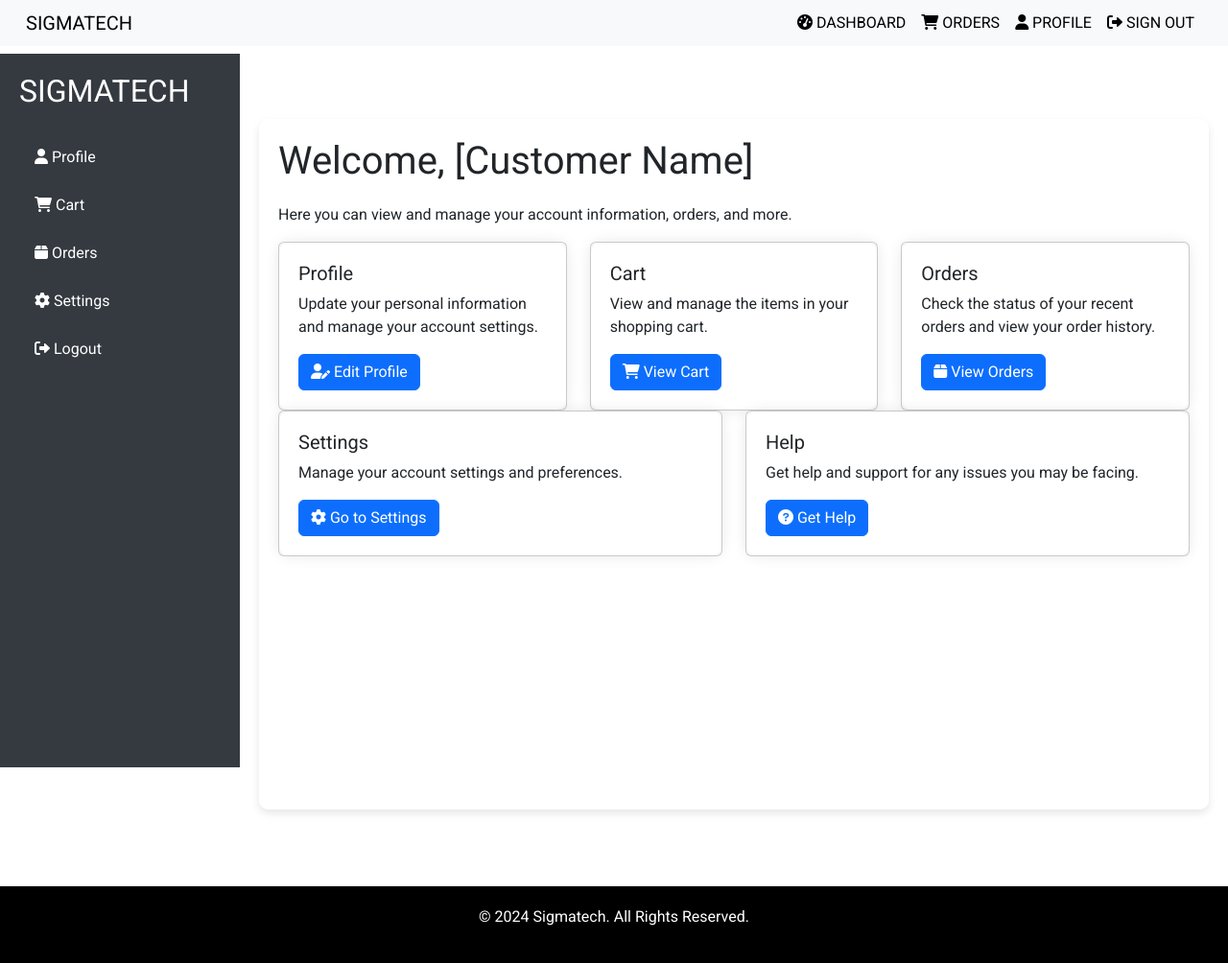
After one commit to peter-sigma/sigmatech, a Django app: page /dashboard/dashboard in a window 1280 px wide. The commit adds this page. Shown: the whole page at 96% size. Run offline with Django 5.2, Linux system fonts and the light colour scheme; a user stored in the database is signed in.

Commit message:
added login functionality + dashboard

```diff
--- /dev/null
+++ b/sigmatech/dashboard/templates/dashboard/base.html
@@ -0,0 +1,92 @@
+<!DOCTYPE html>
+<html lang="en">
+{% load static %}
+<head>
+    <meta charset="UTF-8">
+    <meta name="viewport" content="width=device-width, initial-scale=1.0">
+    <title>{% block title %}Dashboard - Sigmatech{% endblock %}</title>
+    <link href="https://cdn.jsdelivr.net/npm/bootstrap@5.3.0/dist/css/bootstrap.min.css" rel="stylesheet">
+    <link rel="stylesheet" href="https://cdnjs.cloudflare.com/ajax/libs/font-awesome/6.0.0-beta3/css/all.min.css">
+    <link rel="stylesheet" href="https://fonts.googleapis.com/css2?family=Roboto:wght@400;700&display=swap">
+    <link rel="stylesheet" href="{% static 'css/styles.css' %}">
+    <style>
+        .main-content {
+            flex: 1;
+            padding: 20px;
+            background-color: rgba(255, 255, 255, 0.9);
+            box-shadow: 0 4px 8px rgba(0, 0, 0, 0.1);
+            border-radius: 10px;
+            margin: 20px 20px 0;
+        }
+        .profile, .cart, .order, .settings, .help {
+            background: white;
+            border-radius: 10px;
+            box-shadow: 0 0 15px rgba(0, 0, 0, 0.1);
+            padding: 20px;
+            transition: transform 0.3s ease, box-shadow 0.3s ease;
+        }
+
+        .profile:hover, .cart:hover, .order:hover, .settings:hover, .help:hover {
+            transform: translateY(-10px);
+            box-shadow: 0 10px 20px rgba(0, 0, 0, 0.2);
+        }
+    </style>
+</head>
+
+<body>
+
+    <!-- Navbar -->
+    <nav class="navbar navbar-expand-lg navbar-light bg-light">
+        <div class="container-fluid">
+            <a class="navbar-brand" href="#">SIGMATECH</a>
+            <button class="navbar-toggler" type="button" data-bs-toggle="collapse" data-bs-target="#navbarNav"
+                aria-controls="navbarNav" aria-expanded="false" aria-label="Toggle navigation">
+                <span class="navbar-toggler-icon"></span>
+            </button>
+            <div class="collapse navbar-collapse" id="navbarNav">
+                <ul class="navbar-nav ms-auto">
+                    <li class="nav-item">
+                        <a class="nav-link" href="{% url 'dashboard' %}"><i class="fas fa-tachometer-alt"></i> Dashboard</a>
+                    </li>
+                    <li class="nav-item">
+                        <a class="nav-link" href="#"><i class="fas fa-shopping-cart"></i> Orders</a>
+                    </li>
+                    <li class="nav-item">
+                        <a class="nav-link" href="#"><i class="fas fa-user"></i> Profile</a>
+                    </li>
+                    <li class="nav-item">
+                        <a class="nav-link" href="#"><i class="fas fa-sign-out-alt"></i> Sign Out</a>
+                    </li>
+                </ul>
+            </div>
+        </div>
+    </nav>
+
+    <!-- Sidebar -->
+    <div class="sidebar">
+        <h2>SIGMATECH</h2>
+        <nav class="nav flex-column">
+            <a class="nav-link" href="#"><i class="fas fa-user"></i> Profile</a>
+            <a class="nav-link" href="#"><i class="fas fa-shopping-cart"></i> Cart</a>
+            <a class="nav-link" href="#"><i class="fas fa-box"></i> Orders</a>
+            <a class="nav-link" href="#"><i class="fas fa-cog"></i> Settings</a>
+            <a class="nav-link" href="#"><i class="fas fa-sign-out-alt"></i> Logout</a>
+        </nav>
+    </div>
+
+    <!-- Main Content -->
+    <div class="dashboard-container">
+        {% block content %}{% endblock %}
+    </div>
+
+    <!-- Footer -->
+    <footer class="footer">
+        <div class="container">
+            <p>&copy; 2024 Sigmatech. All Rights Reserved.</p>
+        </div>
+    </footer>
+
+    <script src="https://cdn.jsdelivr.net/npm/bootstrap@5.3.0/dist/js/bootstrap.bundle.min.js"></script>
+</body>
+
+</html>
--- /dev/null
+++ b/sigmatech/dashboard/templates/dashboard/dashboard.html
@@ -0,0 +1,70 @@
+{% extends 'dashboard/base.html' %}
+
+{% block title %}Dashboard - Sigmatech{% endblock %}
+
+{% block content %}
+<div class="main-content">
+    <div class="dashboard-header">
+        <h1>Welcome, [Customer Name]</h1>
+    </div>
+        <p>Here you can view and manage your account information, orders, and more.</p>
+
+
+        <div class="row">
+            <!-- Profile Card -->
+            <div class="col-lg-4">
+                <div class="card">
+                    <div class="card-body profile" >
+                        <h5 class="card-title">Profile</h5>
+                        <p class="card-text">Update your personal information and manage your account settings.</p>
+                        <a href="#" class="btn btn-primary"><i class="fas fa-user-edit"></i> Edit Profile</a>
+                    </div>
+                </div>
+            </div>
+            <!-- Cart Card -->
+            <div class="col-lg-4">
+                <div class="card">
+                    <div class="card-body cart">
+                        <h5 class="card-title">Cart</h5>
+                        <p class="card-text">View and manage the items in your shopping cart.</p>
+                        <a href="#" class="btn btn-primary"><i class="fas fa-shopping-cart"></i> View Cart</a>
+                    </div>
+                </div>
+            </div>
+            <!-- Orders Card -->
+            <div class="col-lg-4">
+                <div class="card">
+                    <div class="card-body order">
+                        <h5 class="card-title">Orders</h5>
+                        <p class="card-text">Check the status of your recent orders and view your order history.</p>
+                        <a href="#" class="btn btn-primary"><i class="fas fa-box"></i> View Orders</a>
+                    </div>
+                </div>
+            </div>
+        </div>
+        <!-- Additional Sections -->
+        <div class="row">
+            <!-- Settings Card -->
+            <div class="col-lg-6">
+                <div class="card">
+                    <div class="card-body settings">
+                        <h5 class="card-title">Settings</h5>
+                        <p class="card-text">Manage your account settings and preferences.</p>
+                        <a href="#" class="btn btn-primary"><i class="fas fa-cog"></i> Go to Settings</a>
+                    </div>
+                </div>
+            </div>
+            <!-- Help Card -->
+            <div class="col-lg-6">
+                <div class="card">
+                    <div class="card-body help">
+                        <h5 class="card-title">Help</h5>
+                        <p class="card-text">Get help and support for any issues you may be facing.</p>
+                        <a href="#" class="btn btn-primary"><i class="fas fa-question-circle"></i> Get Help</a>
+                    </div>
+                </div>
+            </div>
+        </div>
+    </div>
+</div>
+{% endblock %}
--- a/sigmatech/dashboard/urls.py
+++ b/sigmatech/dashboard/urls.py
@@ -1,6 +1,7 @@
 from django.contrib import admin
 from django.urls import path
+from .views import dashboard
 
 urlpatterns = [
-    path('admin/', admin.site.urls),
+    path('dashboard', dashboard, name='dashboard'),
 ]
--- a/sigmatech/dashboard/views.py
+++ b/sigmatech/dashboard/views.py
@@ -1,3 +1,8 @@
 from django.shortcuts import render
+from django.contrib.auth.decorators import login_required
+
 
 # Create your views here.
+@login_required(login_url='signin')
+def dashboard(request):
+    return render(request, 'dashboard/dashboard.html')
--- a/sigmatech/sigmatech/urls.py
+++ b/sigmatech/sigmatech/urls.py
@@ -23,6 +23,7 @@ urlpatterns = [
     path('admin/', admin.site.urls),
     path('', include('core.urls')),
     path('user/', include('user.urls')),
+    path('dashboard/', include('dashboard.urls')),
 ]
 if settings.DEBUG:
     urlpatterns += static(settings.STATIC_URL, document_root=settings.STATIC_ROOT)
--- a/sigmatech/static/css/styles.css
+++ b/sigmatech/static/css/styles.css
@@ -165,3 +165,80 @@ body {
 .carousel-control-next-icon {
     filter: invert(1); /* Invert icon color for better visibility */
 }
+
+
+.sidebar {
+    height: calc(100vh - 56px);
+    width: 250px;
+    background-color: #343a40;
+    color: white;
+    padding: 20px;
+    position: fixed;
+    top: 56px;
+    left: 0;
+    z-index: 1000;
+    overflow-y: auto;
+    min-height: 80vh;
+}
+
+.sidebar h2 {
+    color: #fff;
+    margin-bottom: 30px;
+}
+
+.sidebar .nav-link {
+    color: #fff;
+    margin-bottom: 10px;
+    transition: background-color 0.3s;
+}
+
+.sidebar .nav-link:hover {
+    background-color: #495057;
+    border-radius: 5px;
+}
+
+
+ /* Add any additional styles here */
+ .sidebar {
+    height: calc(100vh - 56px);
+    width: 250px;
+    background-color: #343a40;
+    color: white;
+    padding: 20px;
+    position: fixed;
+    top: 56px;
+    left: 0;
+    z-index: 1000;
+    overflow-y: auto;
+    min-height: 80vh;
+}
+
+.sidebar h2 {
+    color: #fff;
+    margin-bottom: 30px;
+}
+
+.sidebar .nav-link {
+    color: #fff;
+    margin-bottom: 10px;
+    transition: background-color 0.3s;
+}
+
+.sidebar .nav-link:hover {
+    background-color: #495057;
+    border-radius: 5px;
+}
+.dashboard-header {
+    margin-bottom: 20px;
+    z-index: 500;
+    position: relative;
+}
+.dashboard-container {
+    display: flex;
+    flex-direction: column;
+    margin-left: 250px;
+    margin-top: 56px;
+    min-height: 100vh;
+    position: relative;
+    padding-bottom: 60px; /* Added padding to accommodate the footer */
+}
```
Also changed, not shown: sigmatech/dashboard/static/css/styles.css (added, +141 -0 lines), sigmatech/user/forms.py (+19 -0 lines), sigmatech/user/templates/user/signin.html (+16 -36 lines), sigmatech/user/views.py (+21 -3 lines), sigmatech/db.sqlite3.
